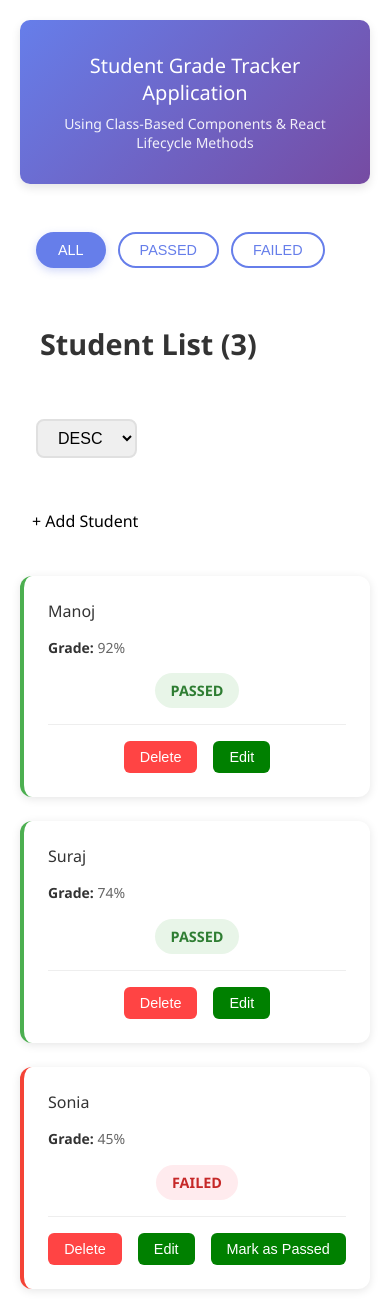
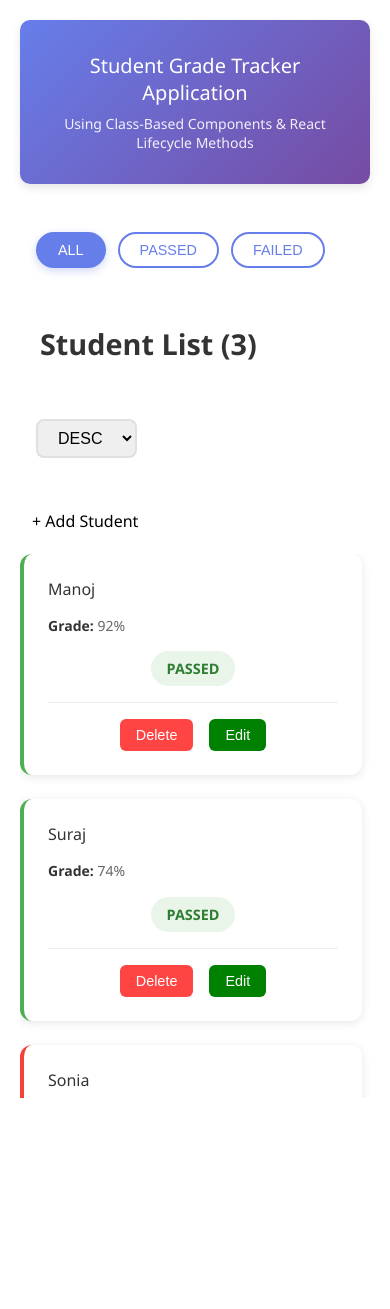
Before and after one commit to singhpreet86/react-essentials-assignment, a React (Create React App) app: page / in a window 390 px wide. After the commit the page ends 1118 px from the top, so only its background shows below. Built offline with nearby package versions, Linux system fonts and the light colour scheme.

Commit message:
Update App.css

```diff
--- a/src/App.css
+++ b/src/App.css
@@ -40,10 +40,13 @@
 }
 
 .students-grid {
-    display: grid;
-    grid-template-columns: repeat(3, 1fr);
-    gap: 1.5rem;
-    margin-top: 2rem;
+  max-height: calc(100vh - 300px);
+  overflow-y: auto;
+  padding-right: 8px;
+  display: grid;
+  grid-template-columns: repeat(3, 1fr);
+  gap: 1.5rem;
+  margin-top: 2rem;
 }
 
 .student-card {
@@ -111,6 +114,9 @@
 
 
 .add-student-section {
+    position: sticky;
+    top: 0;
+    z-index: 10;
     background: white;
     padding: 2rem;
     border-radius: 12px;
@@ -381,3 +387,16 @@
     width: 100%;
   }
 }
+
+
+@media (max-width: 768px) {
+   .add-student-section {
+    position: sticky;
+    top: 0;
+  }
+
+  .students-grid {
+    margin-top: 10px;
+    overflow-y: auto;
+  }
+}
```
